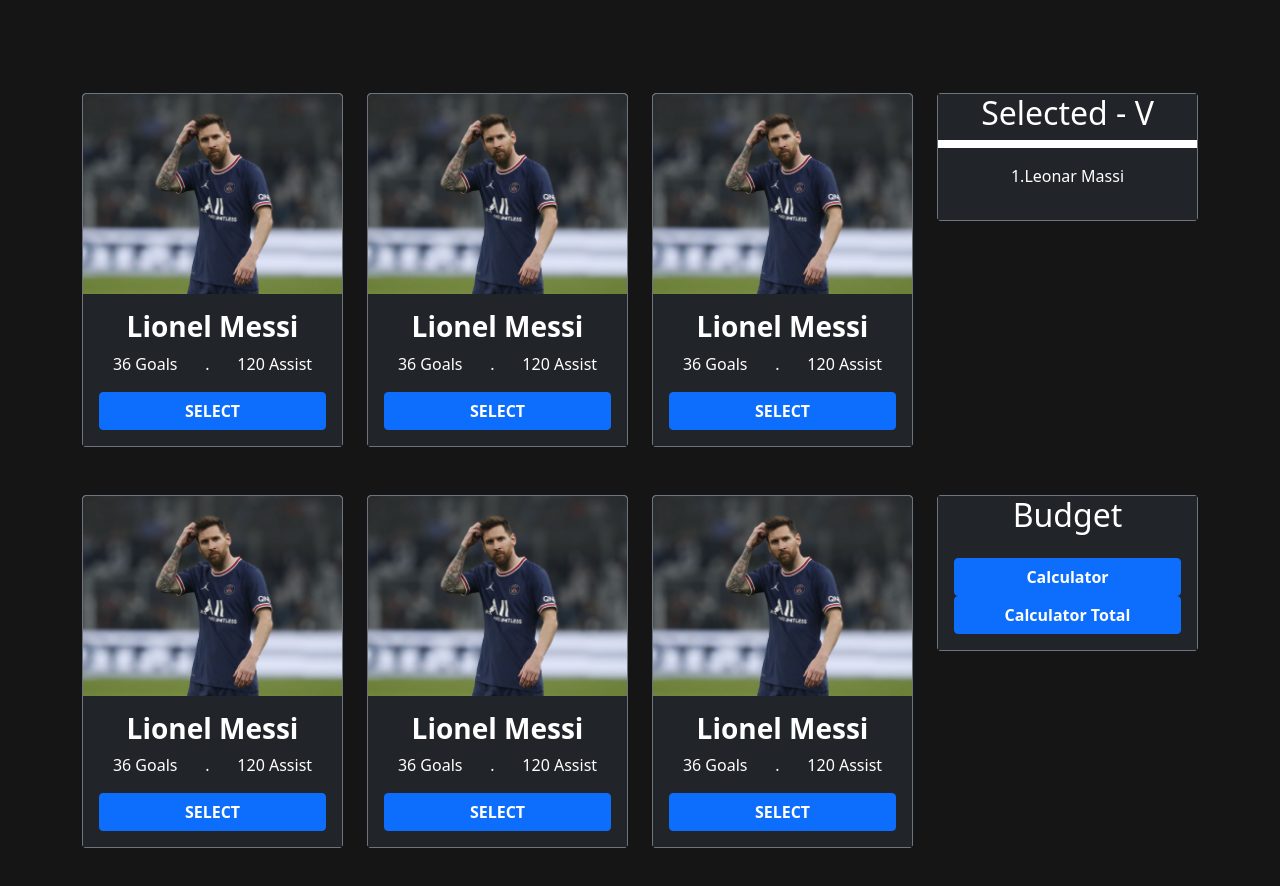
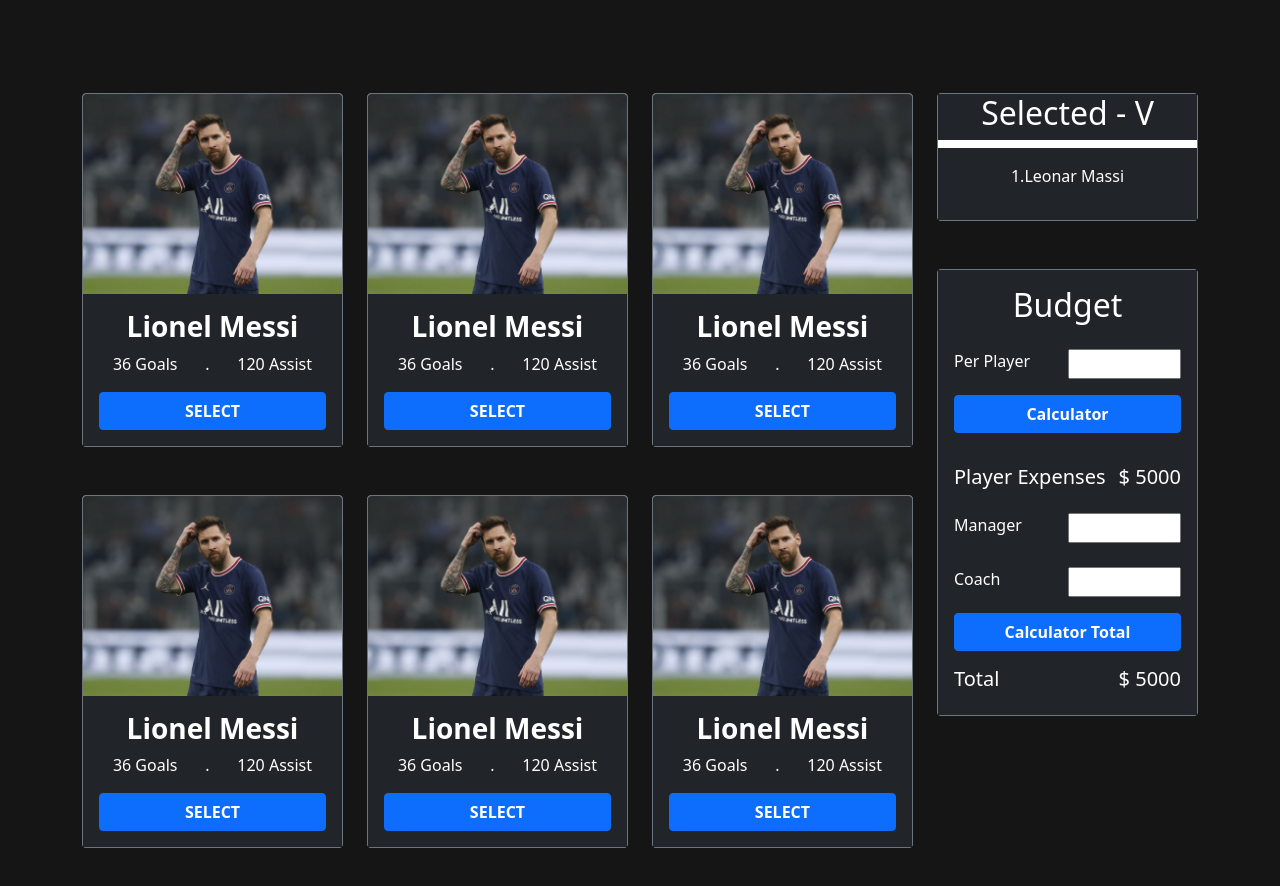
Before and after one commit to sauravmondal24/FIFA-World-Cup-Players-Budget, a plain HTML site: page index.html in a window 1280 px wide. Shown: the part 402-1288 px from the top of the page. Drawn offline with nearby package versions, Linux system fonts and the light colour scheme.

Commit message:
Players Section SetUp

```diff
--- a/assets/css/style.css
+++ b/assets/css/style.css
@@ -5,19 +5,11 @@
 body {
 	font-family: 'Manrope', sans-serif;
 }
-
-/* .banner {
-	height: 375px;
-} */
 .head-title {
 	font-family: 'Berkshire Swash';
 	padding-top: 150px;
 	font-size: 45px;
 	color: #ff5e19;
-}
-.title-para {
-	font-size: 20px;
-	font-weight: normal;
 }
 
 /******************
--- a/index.html
+++ b/index.html
@@ -62,7 +62,9 @@
 		<main class="main-body py-5">
 			<div class="container py-5">
 				<div class="row">
-					<div class="col-md-3 mb-5">
+					<div class="col-md-9">
+						<div class="row">
+							<div class="col-md-4 mb-5">
 								<div class="card border border-secondary text-center">
 									<img
 										src="assets/images/player/Rectangle 144.png"
@@ -80,7 +82,7 @@
 									</div>
 								</div>
 							</div>
-					<div class="col-md-3 mb-5">
+							<div class="col-md-4 mb-5">
 								<div class="card border border-secondary text-center">
 									<img
 										src="assets/images/player/Rectangle 144.png"
@@ -98,7 +100,7 @@
 									</div>
 								</div>
 							</div>
-					<div class="col-md-3 mb-5">
+							<div class="col-md-4 mb-5">
 								<div class="card border border-secondary text-center gx-2">
 									<img
 										src="assets/images/player/Rectangle 144.png"
@@ -117,26 +119,7 @@
 								</div>
 							</div>
 
-					<!-- Selected Players section start  -->
-
-					<div class="col-md-3 mb-5">
-						<div
-							class="card border border-secondary text-white text-center gx-2"
-						>
-							<div class="card-title bg-dark">
-								<h2>Selected - V</h2>
-							</div>
-							<div class="card-body bg-dark text-white">
-								<ul class="list-unstyled">
-									<li>1.Leonar Massi</li>
-								</ul>
-							</div>
-						</div>
-					</div>
-
-					<!-- Selected Players section end  -->
-
-					<div class="col-md-3 mb-5">
+							<div class="col-md-4 mb-5">
 								<div class="card border border-secondary text-center gx-2">
 									<img
 										src="assets/images/player/Rectangle 144.png"
@@ -154,7 +137,7 @@
 									</div>
 								</div>
 							</div>
-					<div class="col-md-3 mb-5">
+							<div class="col-md-4 mb-5">
 								<div class="card border border-secondary text-center gx-2">
 									<img
 										src="assets/images/player/Rectangle 144.png"
@@ -172,7 +155,7 @@
 									</div>
 								</div>
 							</div>
-					<div class="col-md-3 mb-5">
+							<div class="col-md-4 mb-5">
 								<div class="card border border-secondary text-center gx-2">
 									<img
 										src="assets/images/player/Rectangle 144.png"
@@ -190,26 +173,76 @@
 									</div>
 								</div>
 							</div>
+						</div>
+					</div>
 
-					<!-- All cost Calculation section start  -->
-					<div class="col-md-3 mb-5">
+					<!--==============================
+                        Calculation Section start
+                    =============================== -->
+
+					<div class="col-md-3">
+						<!-- Selected Players section start  -->
+
+						<div class="col-md-12 mb-5">
 							<div
 								class="card border border-secondary text-white text-center gx-2"
 							>
-							<div class="card-head bg-dark">
+								<div class="card-title bg-dark">
+									<h2>Selected - V</h2>
+								</div>
+								<div class="card-body bg-dark text-white">
+									<ul class="list-unstyled">
+										<li>1.Leonar Massi</li>
+									</ul>
+								</div>
+							</div>
+						</div>
+
+						<!-- Selected Players section end  -->
+
+						<!-- All cost Calculation section start  -->
+						<div class="col-md-12 mb-5">
+							<div
+								class="card border border-secondary text-white text-center gx-2"
+							>
+								<div class="card-head bg-dark pt-3">
 									<h2>Budget</h2>
 								</div>
 								<div class="card-body bg-dark text-white">
-								<div></div>
-								<a href="#" class="btn btn-primary w-100 fw-bold">Calculator</a>
+									<div class="d-flex justify-content-between">
+										<label for="">Per Player</label>
+										<input class="w-50" type="number" name="" id="" />
+									</div>
+									<a href="#" class="btn btn-primary w-100 fw-bold my-3"
+										>Calculator</a
+									>
+									<h2 class="fs-5 py-3 d-flex justify-content-between">
+										Player Expenses <span><span>$</span> 5000</span>
+									</h2>
+									<div class="d-flex justify-content-between">
+										<label for="">Manager</label>
+										<input class="w-50" type="number" name="" id="" />
+									</div>
+									<br />
+									<div class="d-flex justify-content-between">
+										<label for="">Coach</label>
+										<input class="w-50" type="number" name="" id="" />
+									</div>
 
-								<a href="#" class="btn btn-primary w-100 fw-bold"
+									<a href="#" class="btn btn-primary w-100 fw-bold my-3"
 										>Calculator Total</a
 									>
+									<h2 class="fs-5 d-flex justify-content-between">
+										Total <span><span>$</span> 5000</span>
+									</h2>
 								</div>
 							</div>
 						</div>
 						<!-- All cost Calculation section end  -->
+					</div>
+					<!--==============================
+                        Calculation Section start
+                    =============================== -->
 				</div>
 			</div>
 		</main>
```
Lines whose indentation alone changed are shown as unchanged.
